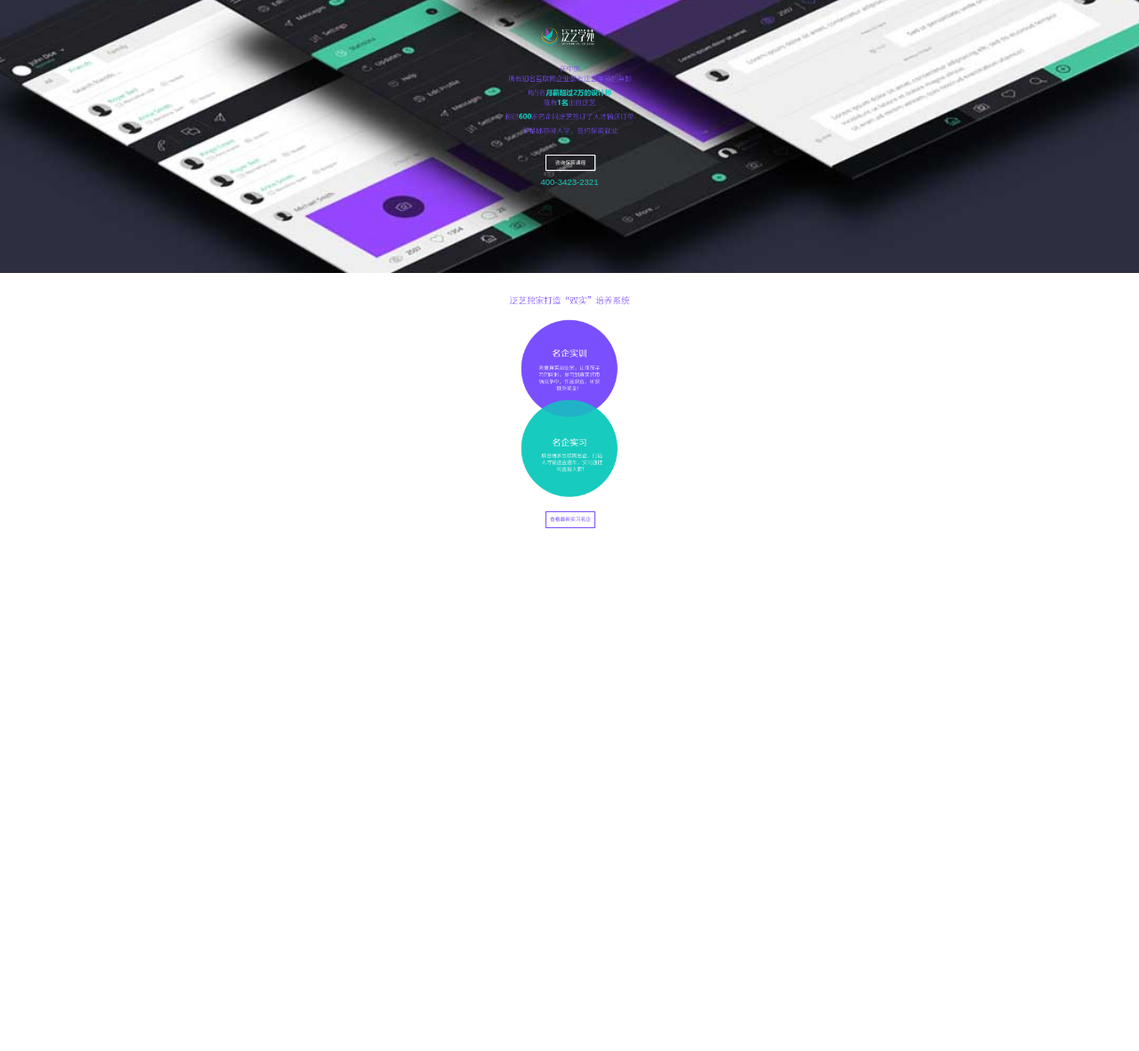
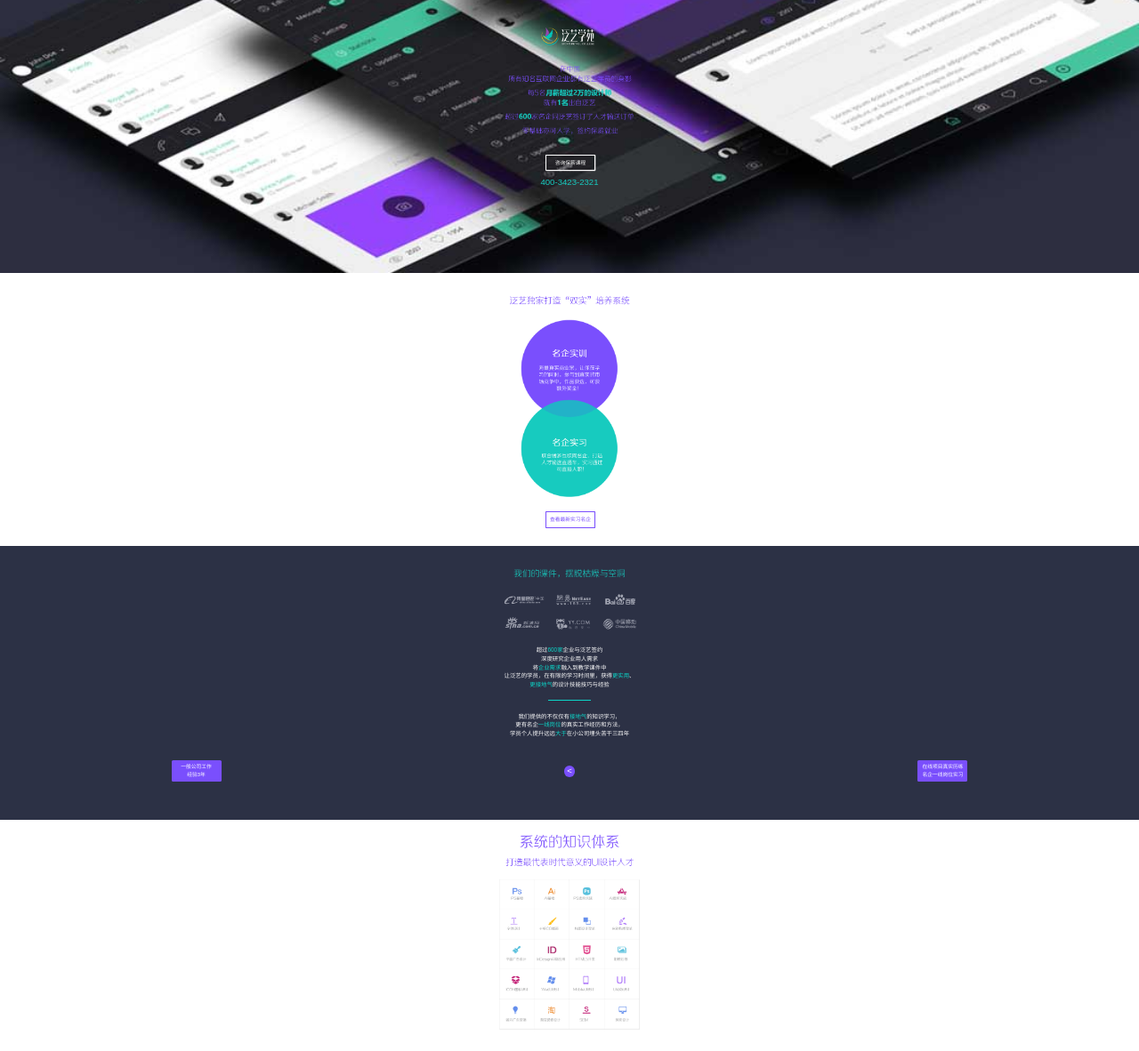
Before and after one commit to pengteling/fy3, a website built with webpack: page index.html in a window 1280 px wide. Shown: the whole page at 89% size. Before the commit the page ends 800 px from the top, so only its background shows below. Built offline with nearby package versions, Linux system fonts and the light colour scheme; files whose address does not match are found by name.

Commit message:
'20160511'

```diff
--- a/index.html
+++ b/index.html
@@ -22,6 +22,35 @@
 		<div class="im2-body" data-animation="fadeInDown" data-animation-delay="250"></div>
 		<div class="btn" data-animation="fadeInDown" data-animation-delay="500"><a href="">查看最新实习名企</a></div>
 	</div>
+	<div class="im3">
+		<div class="tit" data-animation="fadeInUp" data-animation-delay="0"></div>
+		<div class="logo" data-animation="fadeInUp" data-animation-delay="250"></div>
+		<div class="txt" data-animation="fadeInUp" data-animation-delay="500">
+			<p>超过<span>600家</span>企业与泛艺签约<br>
+				深度研究企业用人需求<br>
+				将<span>企业需求</span>融入到教学课件中</p>
+			<p>让泛艺的学员，在有限的学习时间里，获得<span>更实用</span>、<br>
+				<span>更接地气</span>的设计技能技巧与经验</p>
+					</div>
+					<div class="split" data-animation="fadeInUp" data-animation-delay="250"></div>
+					<div class="txt" data-animation="fadeInUp" data-animation-delay="250">
+						<p>我们提供的不仅仅有<span>接地气</span>的知识学习，<br>
+			更有名企<span>一线岗位</span>的真实工作经历和方法，<br>
+			学员个人提升远远<span>大于</span>在小公司埋头苦干三四年</p>
+					</div>
+					<div class="row"data-animation="fadeInUp" data-animation-delay="250">
+						<div class="box">一般公司工作<br>
+			经验3年</div>
+			<div class="yuan"><</div>
+			<div class="box">在线项目真实历练<br>
+			名企一线岗位实习</div>
+		</div>
+	</div>
+	<div class="im4">
+		<div class="tit1"></div>
+		<div class="tit2"></div>
+		<div class="im4-body" data-animation="flip"></div>
+	</div>
 	<script src="http://localhost:8080/webpack-dev-server.js"></script>
 	<script src="dist/js/commons.js"></script>
 	<script src="dist/js/index.js"></script>
--- a/sass/_comm.scss
+++ b/sass/_comm.scss
@@ -5,7 +5,7 @@
 }
 a{
 	text-decoration:none;
-	color:#323433;
+	color:#0cd6c8;
 }
 .fl{
 	float:left;
--- a/sass/style.scss
+++ b/sass/style.scss
@@ -3,7 +3,8 @@
 @import "normalize","mixin","comm";
 @include normalize();
 
-
+$green:#0cd6c8;
+$purple:#7a4ffd;
 body{
 	font-family: "Arial","Microsoft YaHei", "SimHei", "SimSun";
 }
@@ -47,12 +48,81 @@ body{
 	}
 	.btn{
 		@include abscenter(3.38rem,1.04rem,16.75rem);
-		border:#7a4ffd 0.01rem solid;
+		border:$purple 0.01rem solid;
 		border-radius:0.03rem;
 		box-shadow:0.02rem 0.02rem 0.03rem #efeaff;
 		line-height: 1.04rem;
 		font-size: 0.36rem;
-		a{color: #7a4ffd;}
+		a{color: $purple;}
 
 	}
 }
+.im3{
+	position:relative;
+	height:19.22rem;
+	box-sizing:border-box;
+	padding-top: 7rem;
+	background:url(../images/im3-bg.jpg) center bottom no-repeat #2b2e3f;
+	background-size:100% auto;
+	text-align:center;
+	.tit{
+		@include abscenter(7.96rem,0.79rem,1.50rem,'../images/im3-tit.png');
+	}
+	.logo{
+		@include abscenter(9.67rem,2.57rem,3.38rem,'../images/im3-logo.png');
+	}
+	.txt{
+		font-size: 0.4rem;
+		span{color: $green;}
+		color: #fff;
+		line-height: 150%;
+	}
+	.split{
+		width:3.03rem;
+		height: 0.06rem;
+		background:$green;
+		margin: 0.8rem auto;
+	}
+	.row{
+		margin-top: 1.6rem;
+		display: flex;
+		justify-content:space-around;
+		align-items:center;
+		height: 1.5rem;
+		width:100%;
+		.box{
+			display: flex;
+			justify-content:space-around;
+			align-items:center;
+			width: 3.5rem;
+			height: 1.5rem;
+			background:$purple;
+			border-radius:0.1rem;
+			font-size: 0.36rem;
+			color: #fff;
+			line-height: 0.6rem;
+		}
+		.yuan{
+			width:0.8rem;
+			height: 0.8rem;
+			background:$purple;
+			border-radius:50%;
+			font-size: 0.6rem;
+			line-height: 0.8rem;
+			color: #fff;
+		}
+	}
+}
+.im4{
+	height:16.28rem;
+	position:relative;
+	.tit1{
+		@include abscenter(7.09rem,1.21rem,0.97rem,'../images/im4-tit1.png');
+	}
+	.tit2{
+		@include abscenter(8.96rem,0.86rem,2.59rem,'../images/im4-tit2.png');
+	}
+	.im4-body{
+		@include abscenter(9.92rem,10.61rem,4.17rem,'../images/im4-body.png');
+	}
+}
```
Also changed, not shown: images/im3-bg.jpg (added), images/im3-logo.png (added), images/im3-tit.png (added), images/im4-body.png (added), images/im4-tit1.png (added), images/im4-tit2.png (added).
